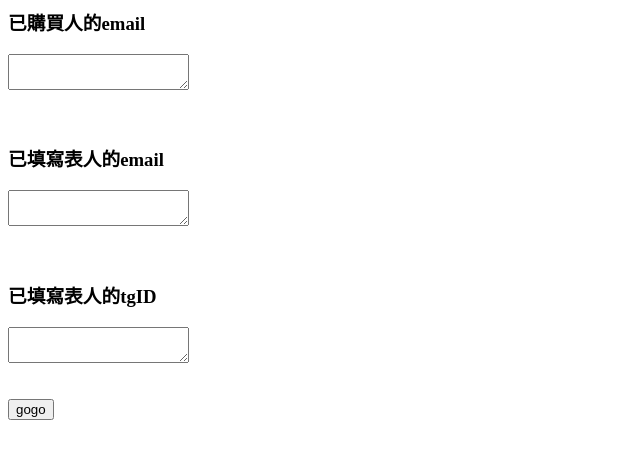
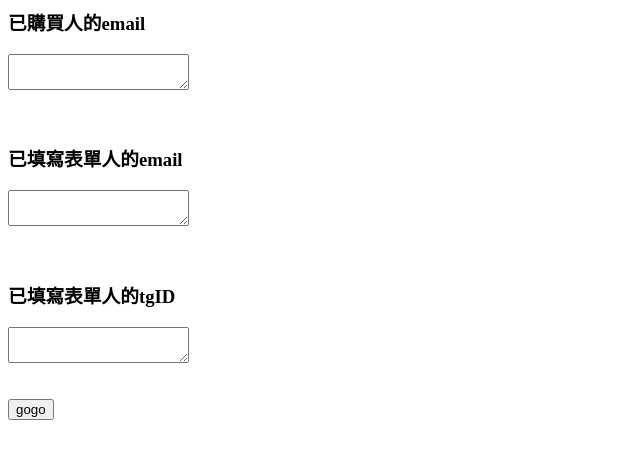
Before and after one commit to cryptotvuse/cryptotvuse, a plain HTML site: page akakak.html in a window 1280 px wide. Shown: the whole page, without its empty margins (0-640 px from the left). Drawn offline with Linux system fonts and the light colour scheme.

Commit message:
Update akakak.html

```diff
--- a/akakak.html
+++ b/akakak.html
@@ -3,11 +3,11 @@
 <textarea id ="aa">
 </textarea>
 <br><br><br>
-<h3>已填寫表人的email</h3>
+<h3>已填寫表單人的email</h3>
 <textarea id ="bb">
 </textarea>
 <br><br><br>
-<h3>已填寫表人的tgID</h3>
+<h3>已填寫表單人的tgID</h3>
 <textarea id ="cc">
 </textarea>
 <br>
```
